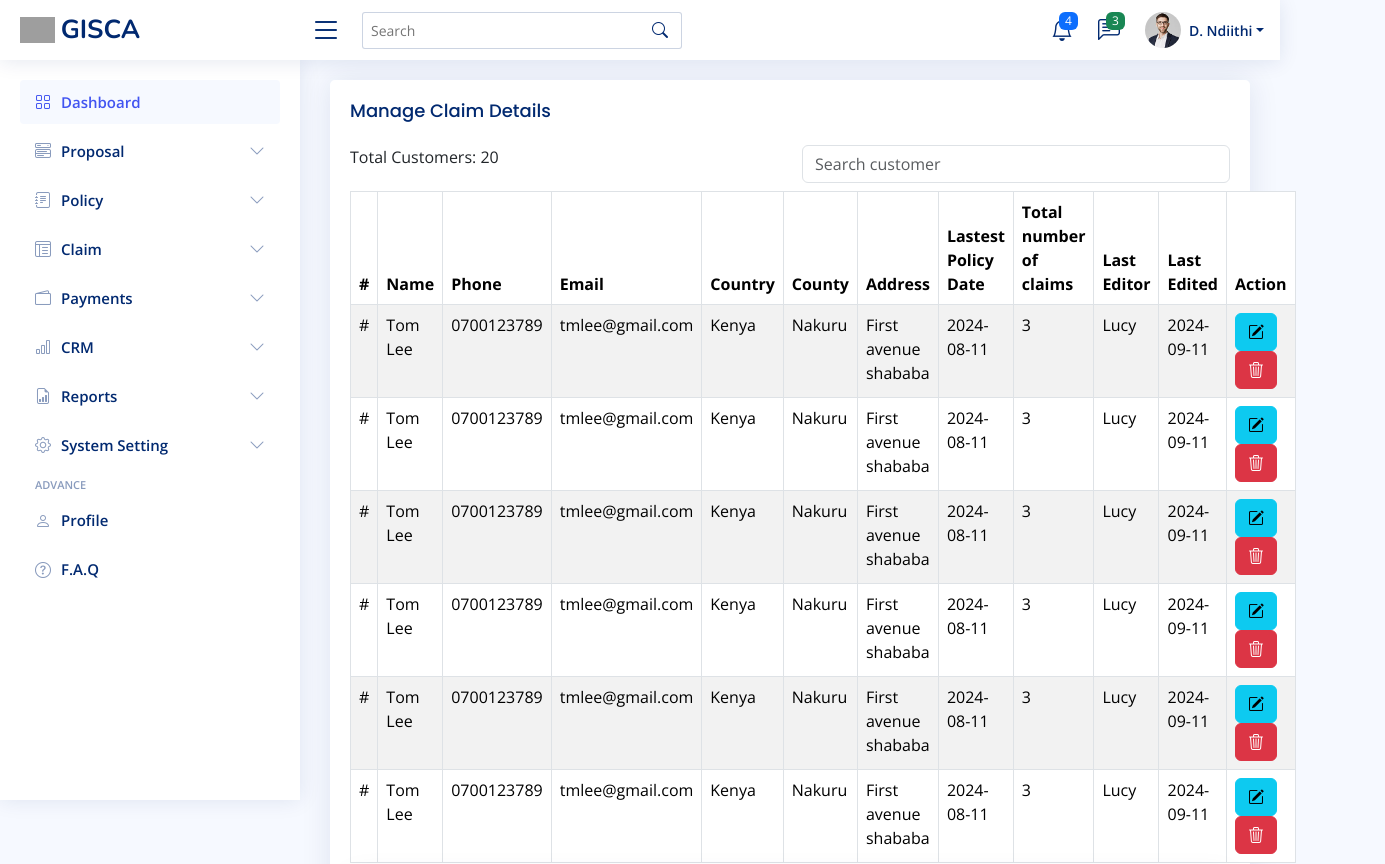
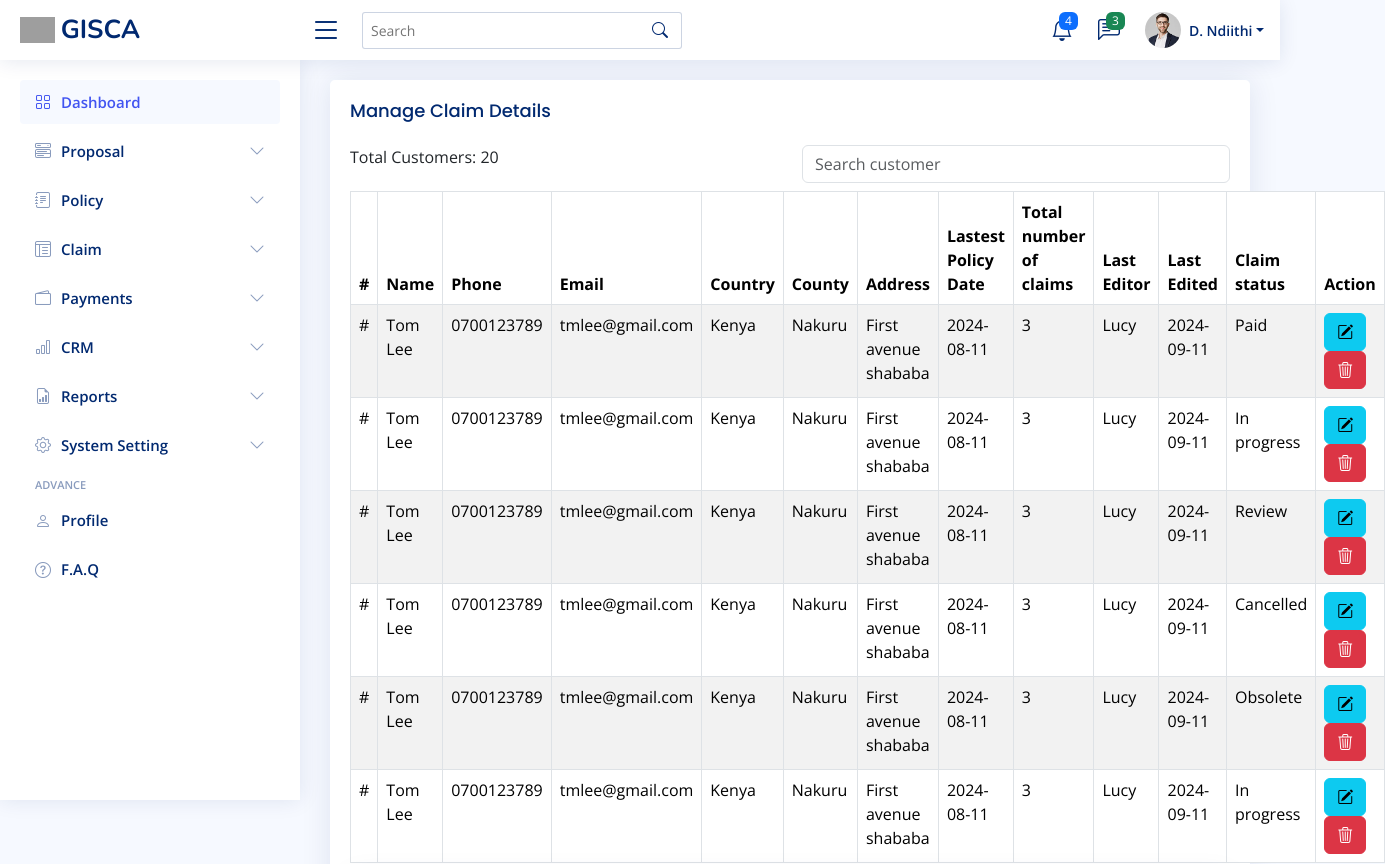
Before and after one commit to General-Insurance-Soft/tchalla, a Next.js app: page /page/claim/manage in a window 1280 px wide. Shown: the top 864 px of the page, 1385 px wide, since content can reach past the window. Built offline with nearby package versions, Linux system fonts and the light colour scheme; grey boxes are pictures that could not be loaded.

Commit message:
add claim status

```diff
--- a/app/page/claim/manage/page.js
+++ b/app/page/claim/manage/page.js
@@ -31,6 +31,7 @@ export default function Page() {
                                 <th scope="col">Total number of claims</th>
                                 <th scope="col">Last Editor</th>
                                 <th scope="col">Last Edited</th>
+                                <th scope="col">Claim status</th>
                                 <th scope="col">Action</th>
                             </tr>
                         </thead>
@@ -48,7 +49,7 @@ export default function Page() {
                                 <td>3</td>
                                 <td>Lucy</td>
                                 <td>2024-09-11</td>
-
+                                <td>Paid</td>
                                 <td>
                                     <button type="button" style={{ marginRight: "10px" }} className="btn btn-info" ><i className="bi bi-pencil-square"></i></button>
                                     <button type="button" className="btn btn-danger"><i className="bi bi-trash3"></i></button>
@@ -66,6 +67,7 @@ export default function Page() {
                                 <td>3</td>
                                 <td>Lucy</td>
                                 <td>2024-09-11</td>
+                                <td>In progress</td>
                                 <td>
                                     <button type="button" style={{ marginRight: "10px" }} className="btn btn-info" ><i className="bi bi-pencil-square"></i></button>
                                     <button type="button" className="btn btn-danger"><i className="bi bi-trash3"></i></button>
@@ -83,6 +85,7 @@ export default function Page() {
                                 <td>3</td>
                                 <td>Lucy</td>
                                 <td>2024-09-11</td>
+                                <td>Review</td>
                                 <td>
                                     <button type="button" style={{ marginRight: "10px" }} className="btn btn-info" ><i className="bi bi-pencil-square"></i></button>
                                     <button type="button" className="btn btn-danger"><i className="bi bi-trash3"></i></button>
@@ -100,6 +103,7 @@ export default function Page() {
                                 <td>3</td>
                                 <td>Lucy</td>
                                 <td>2024-09-11</td>
+                                <td>Cancelled</td>
                                 <td>
                                     <button type="button" style={{ marginRight: "10px" }} className="btn btn-info" ><i className="bi bi-pencil-square"></i></button>
                                     <button type="button" className="btn btn-danger"><i className="bi bi-trash3"></i></button>
@@ -117,6 +121,7 @@ export default function Page() {
                                 <td>3</td>
                                 <td>Lucy</td>
                                 <td>2024-09-11</td>
+                                <td>Obsolete</td>
                                 <td>
                                     <button type="button" style={{ marginRight: "10px" }} className="btn btn-info" ><i className="bi bi-pencil-square"></i></button>
                                     <button type="button" className="btn btn-danger"><i className="bi bi-trash3"></i></button>
@@ -134,6 +139,7 @@ export default function Page() {
                                 <td>3</td>
                                 <td>Lucy</td>
                                 <td>2024-09-11</td>
+                                <td>In progress</td>
                                 <td>
                                     <button type="button" style={{ marginRight: "10px" }} className="btn btn-info" ><i className="bi bi-pencil-square"></i></button>
                                     <button type="button" className="btn btn-danger"><i className="bi bi-trash3"></i></button>
```
